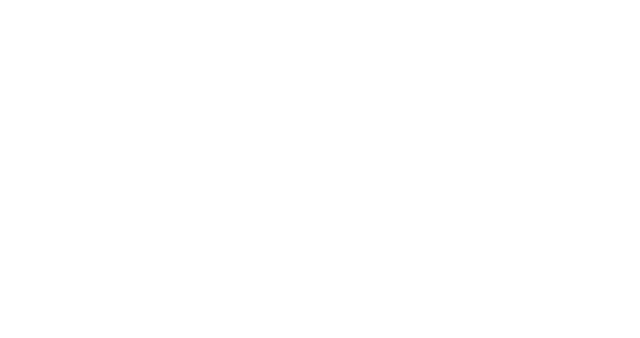
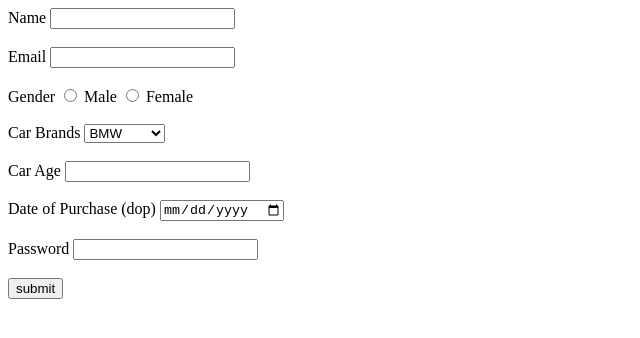
Before and after one commit to acciojob/car-insurance-form-harshps900, a website: page main.html in a window 1280 px wide. Shown: the whole page, without its empty margins (0-640 px from the left). Drawn offline with Linux system fonts and the light colour scheme.

Commit message:
created a submission

```diff
--- a/main.html
+++ b/main.html
@@ -7,6 +7,32 @@
 </head>
 
 <body>
+	<form method="post">
+		<label for="name">Name</label>
+			<input type="text" id="name" required name="name"><br><br>
+
+		<label for="email">Email</label>
+			<input type="email" id="email" required name="email"><br><br>
+
+		<label >Gender</label>
+			<input type="radio" id="gender_m" required name="gender">
+				<label for="gender_m">Male</label>
+			<input type="radio"  id="gender_f" required name="gender">
+				<label for="gender_f">Female</label><br><br>
+		<label for="cars">Car Brands</label>
+			<select id="cars">
+					<option value="BMW">BMW</option>
+					<option value="Audi">Audi</option>
+					<option value="Mercedez">Mercedez</option>
+			</select><br><br>
+		<label for="carage">Car Age</label>
+			<input type="number" id="carage" required name="carage"><br><br>
+		<label for="dop">Date of Purchase (dop)</label>
+			<input type="date" id="dop"required><br><br>
+		<label for="password">Password</label>
+			<input type="password" required id="password"><br><br>
+		<input type="submit" value="submit">
+	</form>
 	<!-- the entire body must be written by student -->
     <script type="text/javascript" src="./script.js">
 </script>
```
